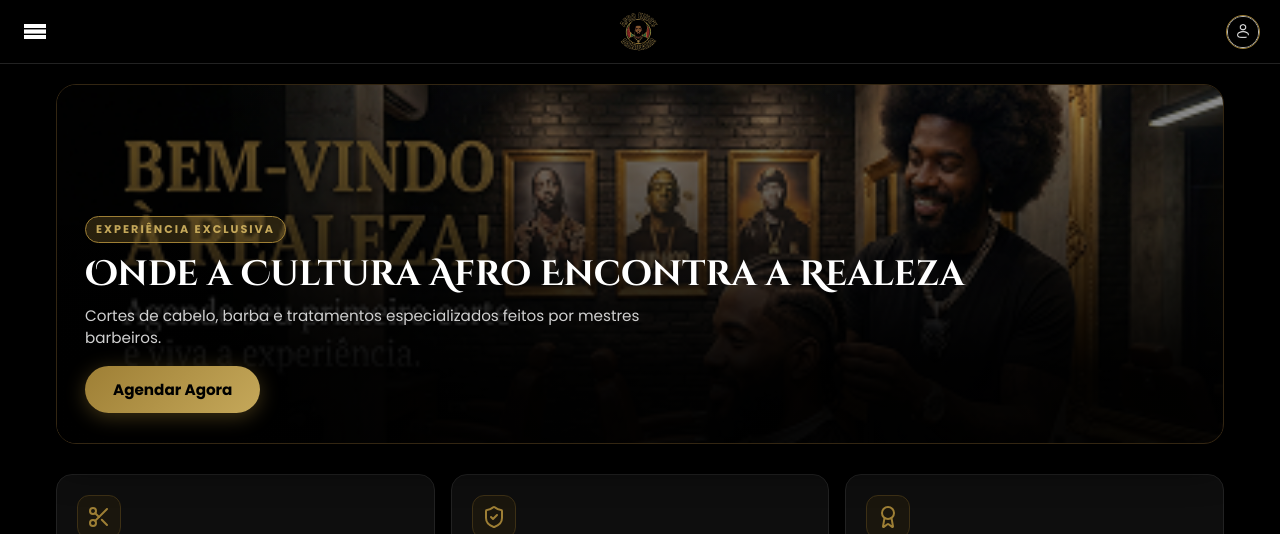
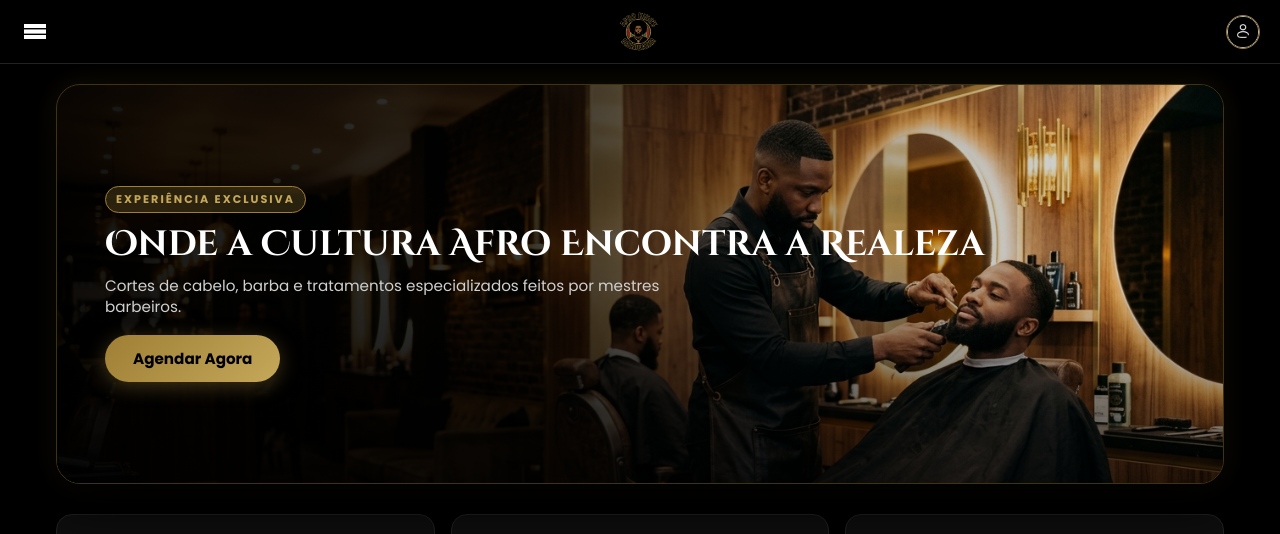
Before and after one commit to Luis9768/AfroKings-BarberShop, a React (Vite) app in the folder frontend/: page /homePage in a window 1280 px wide. Shown: the top 534 px of the page. Built offline with nearby package versions, Linux system fonts and the light colour scheme; no server answers; sample sign-in values are in the browser's storage.

Commit message:
feat(ui): novo banner desktop em alta resolucao e aprimoramento de contraste e layout na home

```diff
--- a/frontend/src/components/styles/HomePage.css
+++ b/frontend/src/components/styles/HomePage.css
@@ -29,31 +29,49 @@
 .banner-wrapper {
   position: relative;
   width: 100%;
-  height: 360px;
-  border-radius: 20px;
+  height: 400px;
+  border-radius: 24px;
   overflow: hidden;
-  border: 1px solid #332612;
-  box-shadow: 0 15px 40px rgba(0, 0, 0, 0.9);
+  border: 1.5px solid rgba(158, 127, 53, 0.4);
+  box-shadow: 0 20px 50px rgba(0, 0, 0, 0.95), 0 0 30px rgba(158, 127, 53, 0.15);
 }
 
 .banner-img {
   width: 100%;
   height: 100%;
   object-fit: cover;
-  filter: brightness(0.65);
+  object-position: center 25%;
+  filter: brightness(0.95);
+  transition: transform 0.6s ease;
+}
+
+.banner-wrapper:hover .banner-img {
+  transform: scale(1.02);
 }
 
 .banner-overlay-content {
   position: absolute;
-  bottom: 0;
+  top: 0;
   left: 0;
   width: 100%;
   height: 100%;
-  background: linear-gradient(to top, rgba(0, 0, 0, 0.95) 20%, rgba(0, 0, 0, 0.4) 70%, rgba(0, 0, 0, 0.1) 100%);
+  background: linear-gradient(
+    90deg,
+    rgba(0, 0, 0, 0.92) 0%,
+    rgba(0, 0, 0, 0.78) 40%,
+    rgba(0, 0, 0, 0.25) 70%,
+    rgba(0, 0, 0, 0.05) 100%
+  ),
+  linear-gradient(
+    0deg,
+    rgba(0, 0, 0, 0.6) 0%,
+    transparent 50%
+  );
   display: flex;
   flex-direction: column;
-  justify-content: flex-end;
-  padding: 30px 28px;
+  justify-content: center;
+  align-items: flex-start;
+  padding: 40px 48px;
   box-sizing: border-box;
 }
 
@@ -370,6 +388,8 @@
   }
   .banner-overlay-content {
     padding: 18px 16px;
+    justify-content: flex-end;
+    background: linear-gradient(to top, rgba(0, 0, 0, 0.95) 30%, rgba(0, 0, 0, 0.6) 70%, rgba(0, 0, 0, 0.15) 100%);
   }
   .banner-title {
     font-size: 1.3rem;
```
Also changed, not shown: frontend/src/assets/bannerRealeza.png.
